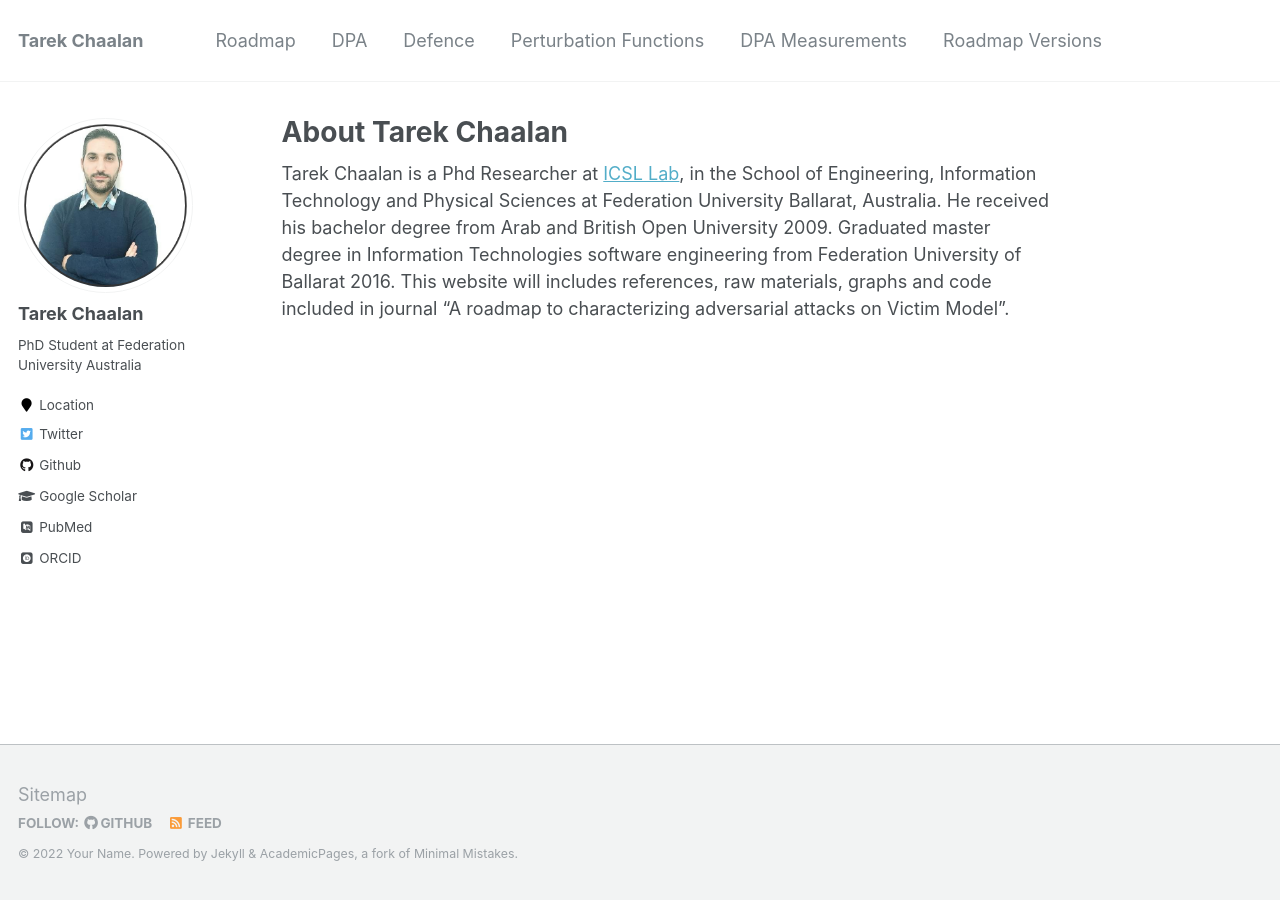
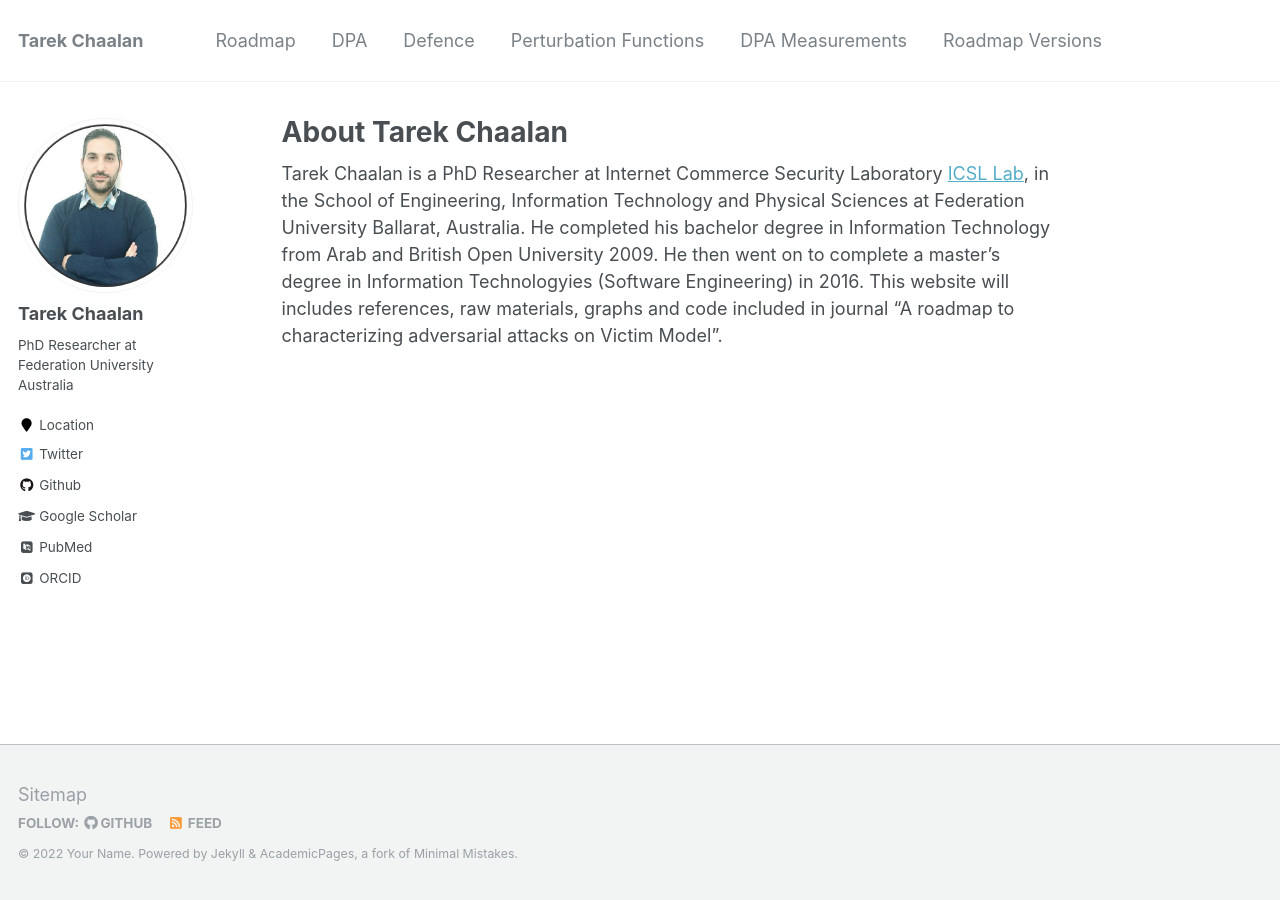
Before and after one commit to phoenixml/roadmap.github.io, a Jekyll site: the page built from _pages/about.md, in a window 1280 px wide. Built offline with Jekyll 4.4.1, drawn with Linux system fonts in a browser that asks for light colours; some web fonts are replaced.

Commit message:
Signed-off-by: Tarek <14360476+tee2015@users.noreply.github.com>

```diff
--- a/_config.yml
+++ b/_config.yml
@@ -82,7 +82,7 @@ analytics:
 author:
   name             : "Tarek Chaalan"
   avatar           : "Tarek.png"
-  bio              : "PhD Student at Federation University Australia"
+  bio              : "PhD Researcher at Federation University Australia"
   location         : "Location"
   employer         :
   pubmed           : "https://www.ncbi.nlm.nih.gov/pubmed/?term=john+snow"
--- a/_pages/about.md
+++ b/_pages/about.md
@@ -8,5 +8,4 @@ redirect_from:
   - /about.html
 ---
 
-Tarek Chaalan is a Phd Researcher at [ICSL Lab](https://federation.edu.au/icsl), in the School of Engineering, Information Technology and Physical Sciences at Federation University Ballarat, Australia. He received his bachelor degree from Arab and British Open University 2009.
-Graduated master degree in Information Technologies software engineering from Federation University of Ballarat 2016. This website will includes references, raw materials, graphs and code included in journal "A roadmap to characterizing adversarial attacks on Victim Model".
+Tarek Chaalan is a PhD Researcher at Internet Commerce Security Laboratory [ICSL Lab](https://federation.edu.au/icsl), in the School of Engineering, Information Technology and Physical Sciences at Federation University Ballarat, Australia. He completed his bachelor degree in Information Technology from Arab and British Open University 2009. He then went on to complete a master’s degree in Information Technologyies (Software Engineering) in 2016. This website will includes references, raw materials, graphs and code included in journal "A roadmap to characterizing adversarial attacks on Victim Model".
```
